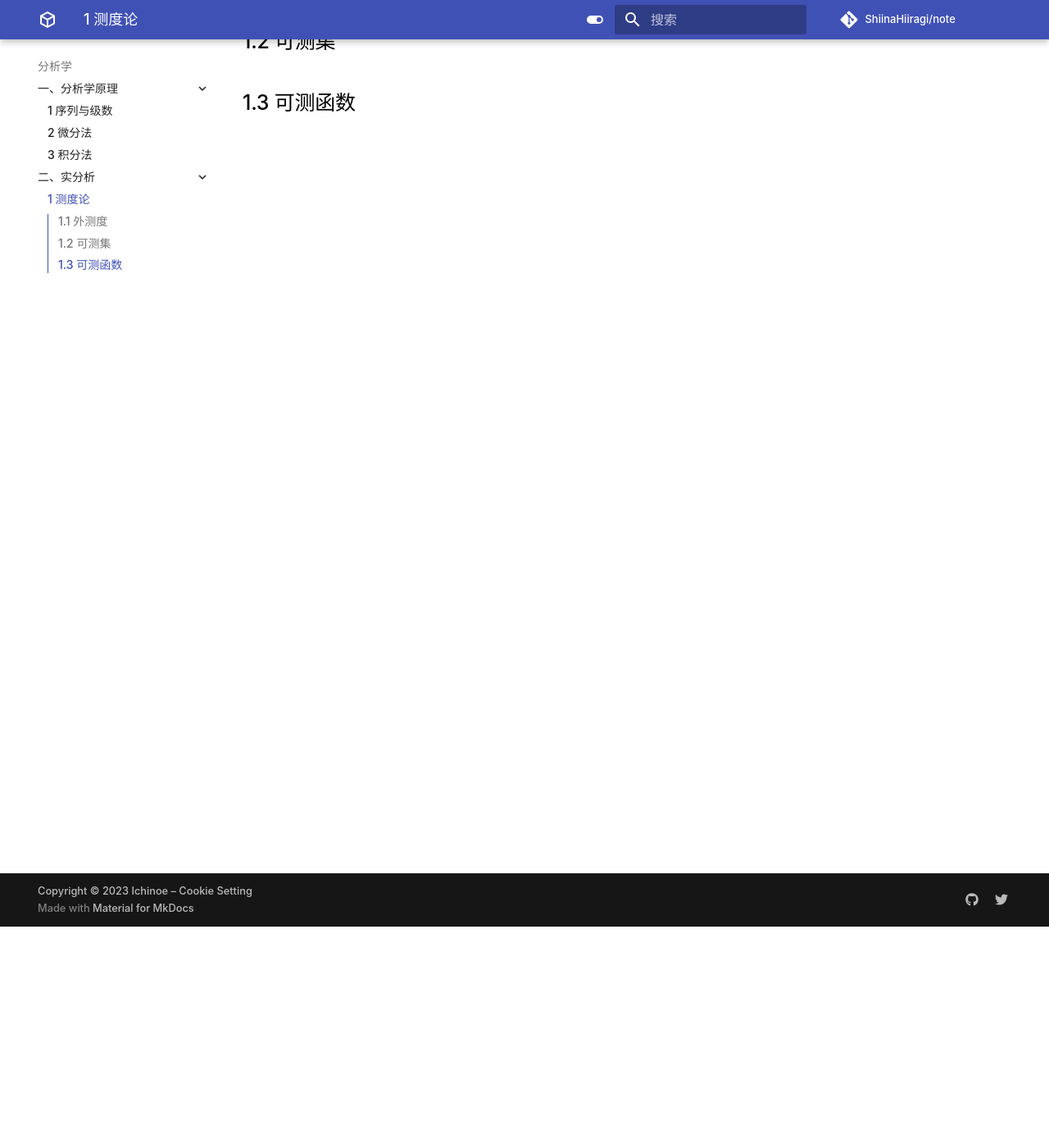
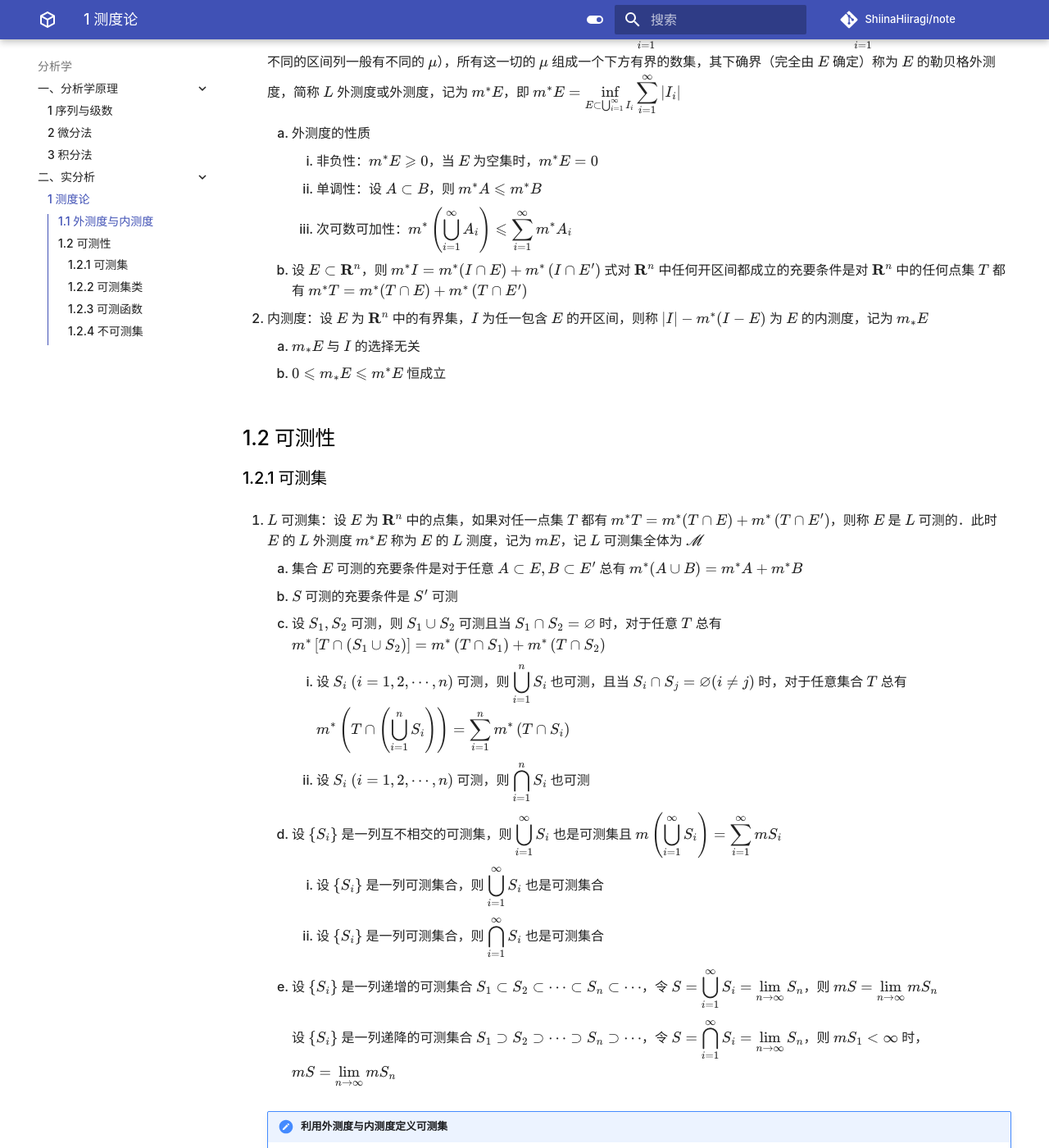
Before and after one commit to ShiinaHiiragi/note, an MkDocs documentation site: the page built from docs/anly/real/ms.md, in a window 1280 px wide and 1400 px high, scrolled down 270 px. Shown: the whole window at 82% size. Built offline with MkDocs 1.6.1 and Material for MkDocs 9.7.7, drawn with Linux system fonts in a browser that asks for light colours; comment, search, counter and statistics services are not loaded; some of the changed text lies outside the part shown.

Commit message:
add means

```diff
--- a/docs/anly/real/ms.md
+++ b/docs/anly/real/ms.md
@@ -1,7 +1,46 @@
 # 1 测度论
 
-## 1.1 外测度
+## 1.1 外测度与内测度
+1. 外测度：设 $E$ 为 $\mathbf{R}^{n}$ 中任一点集，对于每一列覆盖 $E$ 的开区间 ${\displaystyle \bigcup_{i=1}^{\infty} I_{i} \supset E}$，作出其的体积总和 ${\displaystyle \mu=\sum_{i=1}^{\infty}\left|I_{i}\right|}$（$\mu$ 可以等于 $\infty$, 不同的区间列一般有不同的 $\mu$），所有这一切的 $\mu$ 组成一个下方有界的数集，其下确界（完全由 $E$ 确定）称为 $E$ 的勒贝格外测度，简称 $L$ 外测度或外测度，记为 $m^{*} E$，即 ${\displaystyle m^{*} E=\inf _{E \subset \bigcup_{i=1}^{\infty} I_{i}} \sum_{i=1}^{\infty}\left|I_{i}\right|}$
+    1. 外测度的性质
+        1. 非负性：$m^{*} E \geqslant 0$，当 $E$ 为空集时，$m^{*} E=0$
+        2. 单调性：设 $A \subset B$，则 $m^{*} A \leqslant m^{*} B$
+        3. 次可数可加性：${\displaystyle m^{*}\left(\bigcup_{i=1}^{\infty} A_{i}\right) \leqslant \sum_{i=1}^{\infty} m^{*} A_{i}}$
+    2. 设 $E \subset \mathbf{R}^{n}$，则 $m^{*} I=m^{*}(I \cap E)+m^{*}\left(I \cap E'\right)$ 式对 $\mathbf{R}^{n}$ 中任何开区间都成立的充要条件是对 $\mathbf{R}^{n}$ 中的任何点集 $T$ 都有 $m^{*} T=m^{*}(T \cap E)+m^{*}\left(T \cap E'\right)$
+2. 内测度：设 $E$ 为 $\mathbf{R}^n$ 中的有界集，$I$ 为任一包含 $E$ 的开区间，则称 $|I|-m^*(I-E)$ 为 $E$ 的内测度，记为 $m_{*} E$
+    1. $m_{*} E$ 与 $I$ 的选择无关
+    2. $0 \leqslant m_{*} E \leqslant m^{*} E$ 恒成立
 
-## 1.2 可测集
+## 1.2 可测性
+### 1.2.1 可测集
+1. $L$ 可测集：设 $E$ 为 $\mathbf{R}^{n}$ 中的点集，如果对任一点集 $T$ 都有 $m^{*} T=m^{*}(T \cap E)+m^{*}\left(T \cap E'\right)$，则称 $E$ 是 $L$ 可测的．此时 $E$ 的 $L$ 外测度 $m^{*} E$ 称为 $E$ 的 $L$ 测度，记为 $m E$，记 $L$ 可测集全体为 $\mathscr{M}$
+    1. 集合 $E$ 可测的充要条件是对于任意 $A \subset E, B \subset E'$ 总有 $m^{*}(A \cup B)=m^{*} A+m^{*} B$
+    2. $S$ 可测的充要条件是 $S'$ 可测
+    3. 设 $S_{1}, S_{2}$ 可测，则 $S_{1} \cup S_{2}$ 可测且当 $S_{1} \cap S_{2}=\varnothing$ 时，对于任意 $T$ 总有 $m^{*}\left[T \cap\left(S_{1} \cup S_{2}\right)\right]=m^{*}\left(T \cap S_{1}\right)+m^{*}\left(T \cap S_{2}\right)$
+        1. 设 $S_{i}\ (i=1,2, \cdots, n)$ 可测，则 ${\displaystyle \bigcup_{i=1}^{n} S_{i}}$ 也可测，且当 $S_{i} \cap S_{j}=\varnothing(i \neq j)$ 时，对于任意集合 $T$ 总有 ${\displaystyle m^{*}\left(T \cap\left(\bigcup_{i=1}^{n} S_{i}\right)\right)=\sum_{i=1}^{n} m^{*}\left(T \cap S_{i}\right)}$
+        2. 设 $S_{i}\ (i=1,2, \cdots, n)$ 可测，则 ${\displaystyle \bigcap_{i=1}^{n} S_{i}}$ 也可测
 
-## 1.3 可测函数
+    4. 设 $\left\{S_{i}\right\}$ 是一列互不相交的可测集，则 ${\displaystyle \bigcup_{i=1}^{\infty} S_{i}}$ 也是可测集且 ${\displaystyle m\left(\bigcup_{i=1}^{\infty} S_{i}\right)=\sum_{i=1}^{\infty} m S_{i}}$
+        1. 设 $\left\{S_{i}\right\}$ 是一列可测集合，则 ${\displaystyle \bigcup_{i=1}^{\infty} S_{i}}$ 也是可测集合
+        2. 设 $\left\{S_{i}\right\}$ 是一列可测集合，则 ${\displaystyle \bigcap_{i=1}^{\infty} S_{i}}$ 也是可测集合
+    5. 设 $\left\{S_{i}\right\}$ 是一列递增的可测集合 $S_{1} \subset S_{2} \subset \cdots \subset S_{n} \subset \cdots$，令 ${\displaystyle S=\bigcup_{i=1}^{\infty} S_{i}=\lim _{n \rightarrow \infty} S_{n}}$，则 ${\displaystyle m S=\lim _{n \rightarrow \infty} m S_{n}}$
+
+        设 $\left\{S_{i}\right\}$ 是一列递降的可测集合 $S_{1} \supset S_{2} \supset \cdots \supset S_{n} \supset \cdots$，令 ${\displaystyle S=\bigcap_{i=1}^{\infty} S_{i}=\lim _{n \rightarrow \infty} S_{n}}$，则 $m S_{1}<\infty$ 时，${\displaystyle m S=\lim _{n \rightarrow \infty} m S_{n}}$
+
+    !!! note "利用外测度与内测度定义可测集"
+        设 $E$ 为 $\mathbf{R}^n$ 中有界集，如果 $m^* E=m_{*} E$，则称 $E$ 是 $L$ 可测的．又设 $E$ 是 $\mathbf{R}^n$ 中的无界集，如果对任何开区间 $I$，有界集 $E \cap I$ 都是 $L$ 可测的，则称 $E$ 是 $L$ 可测的．对 $L$ 可测集 $E$，不管它有界或无界，一律称 $m^* E$ 为它的 $L$ 测度，简记为 $m E$
+
+2. 常见的可测集
+    1. 零测度集：凡外测度为零之集皆可测，称为零测度集
+        1. 零测度集之任何子集仍为零测度集
+        2. 有限个或可数个零测度集之和集仍为零测度集
+    2. 区间 $I$（不论开、闭或半开半闭区间）都是可测集合，且 $m I=|I|$
+    3. 凡开集、闭集皆可测
+
+### 1.2.2 可测集类
+1. $\sigma$ 代数
+2. 可测集类
+
+### 1.2.3 可测函数
+
+### 1.2.4 不可测集
```
